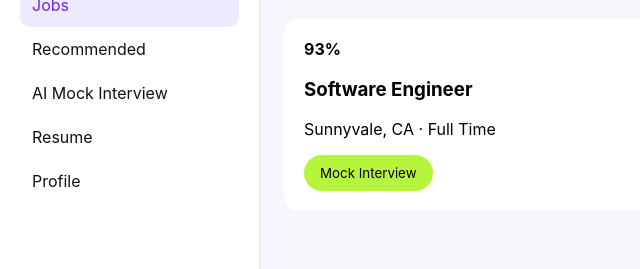
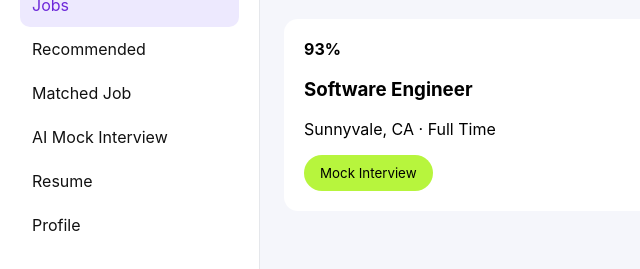
Before and after one commit to hsahmed7/Job-Role-Frontend-Exam, a plain HTML site: page index.html in a window 1280 px wide. Shown: the part 87-356 px from the top of the page, without its empty margins (0-640 px from the left). Drawn offline with Linux system fonts and the light colour scheme.

Commit message:
Update index.html

```diff
--- a/index.html
+++ b/index.html
@@ -15,14 +15,17 @@
 </header>
 
 <div class="app">
-  <aside class="sidebar" id="sidebar">
-    <div class="logo">JobNova</div>
-    <a class="nav-item active" href="index.html">Jobs</a>
-    <a class="nav-item" href="recommendations.html">Recommended</a>
-    <a class="nav-item" href="#">AI Mock Interview</a>
-    <a class="nav-item" href="#">Resume</a>
-    <a class="nav-item" href="#">Profile</a>
-  </aside>
+<aside class="sidebar" id="sidebar">
+  <div class="logo">JobNova</div>
+
+  <a href="index.html" class="nav-item active">Jobs</a>
+  <a href="recommendations.html" class="nav-item">Recommended</a>
+  <a href="matched-job.html" class="nav-item">Matched Job</a>
+  <a href="#" class="nav-item">AI Mock Interview</a>
+  <a href="#" class="nav-item">Resume</a>
+  <a href="#" class="nav-item">Profile</a>
+</aside>
+
 
   <main class="content">
     <h1>Matched Jobs</h1>
```
